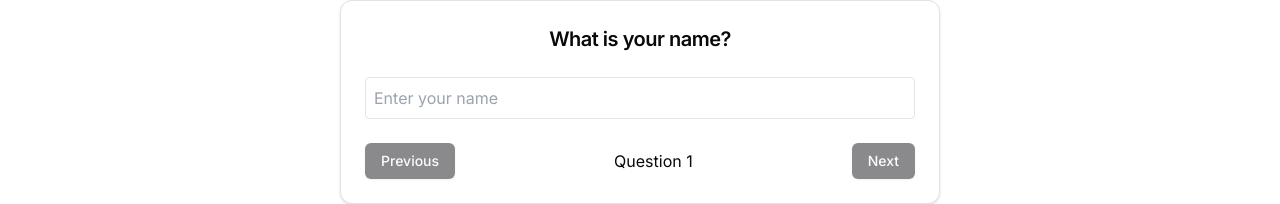
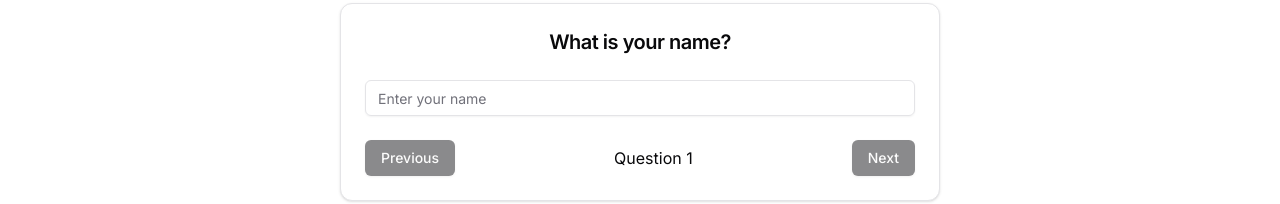
Before and after one commit to bevalen/7-Minute-Stories, a Next.js app: page /testimony in a window 1280 px wide. Both pictures are taken after a click on the button "Get Started". Shown: the part 369-573 px from the top of the page. Built offline with nearby package versions, Linux system fonts and the light colour scheme.

Commit message:
Added input

```diff
--- a/app/testimony/components/TestimonyForm.tsx
+++ b/app/testimony/components/TestimonyForm.tsx
@@ -11,6 +11,7 @@
 import { marked } from 'marked'; // Add this import
 import { CheckCircle, Download, Copy as CopyIcon, Pencil } from 'lucide-react'; // Add this import
 import { Dialog, DialogClose, DialogContent, DialogHeader, DialogTitle, DialogTrigger } from "@/components/ui/dialog"
+import { Input } from "@/components/ui/input" // Add this import
 
 interface Line {
     text: string;
@@ -334,12 +335,11 @@
                 </CardHeader>
                 <CardContent>
                     {step === 0 ? (
-                        <input
+                        <Input
                             type="text"
                             value={answers[0]}
                             onChange={handleAnswerChange}
                             placeholder="Enter your name"
-                            className="w-full p-2 border rounded"
                         />
                     ) : (
                         <Textarea
--- /dev/null
+++ b/components/ui/input.tsx
@@ -0,0 +1,25 @@
+import * as React from "react"
+
+import { cn } from "@/lib/utils"
+
+export interface InputProps
+  extends React.InputHTMLAttributes<HTMLInputElement> {}
+
+const Input = React.forwardRef<HTMLInputElement, InputProps>(
+  ({ className, type, ...props }, ref) => {
+    return (
+      <input
+        type={type}
+        className={cn(
+          "flex h-9 w-full rounded-md border border-input bg-transparent px-3 py-1 text-sm shadow-sm transition-colors file:border-0 file:bg-transparent file:text-sm file:font-medium file:text-foreground placeholder:text-muted-foreground focus-visible:outline-none focus-visible:ring-1 focus-visible:ring-ring disabled:cursor-not-allowed disabled:opacity-50",
+          className
+        )}
+        ref={ref}
+        {...props}
+      />
+    )
+  }
+)
+Input.displayName = "Input"
+
+export { Input }
```
